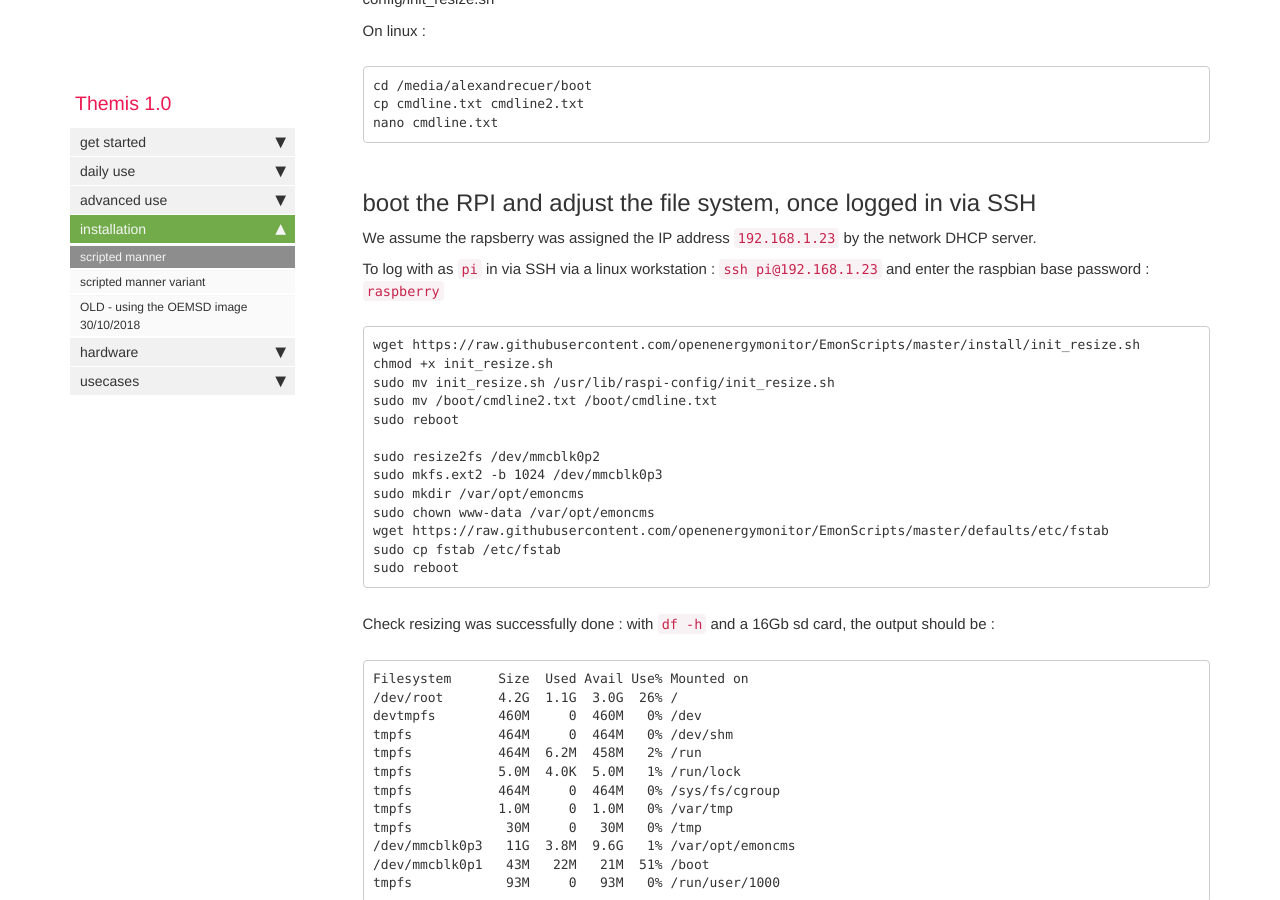
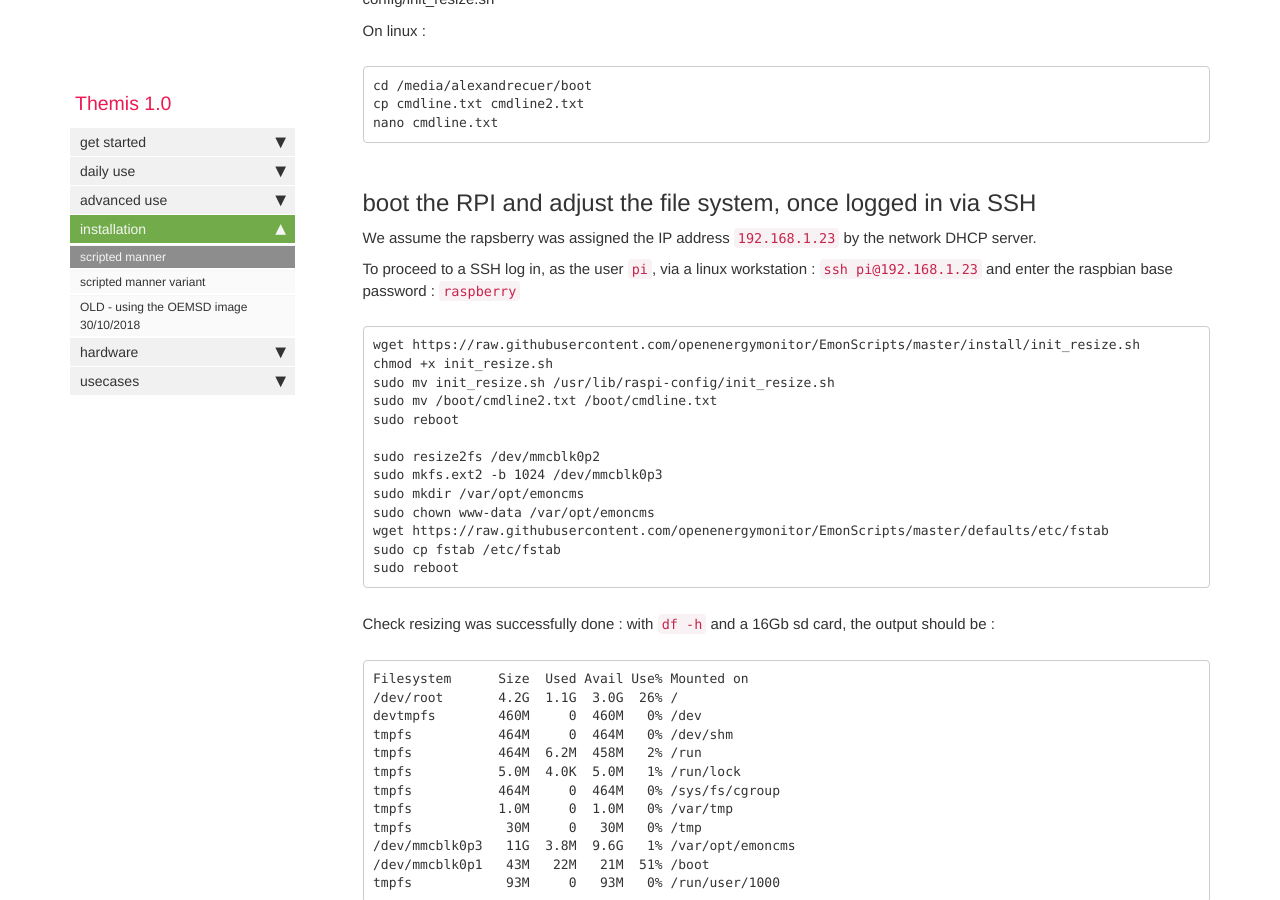
Before and after one commit to dromotherm/documentation, a Jekyll site: the page built from pages/themis/Note_install_Themis.md, in a window 1280 px wide and 900 px high, scrolled down 1251 px. Built offline with Jekyll 4.4.1, drawn with Linux system fonts in a browser that asks for light colours; comment, search, counter and statistics services are not loaded.

Commit message:
Update Note_install_Themis.md

````diff
--- a/pages/themis/Note_install_Themis.md
+++ b/pages/themis/Note_install_Themis.md
@@ -47,7 +47,7 @@
 
 We assume the rapsberry was assigned the IP address `192.168.1.23` by the network DHCP server.
 
-To log with as `pi` in via SSH via a linux workstation : `ssh pi@192.168.1.23` and enter the raspbian base password : `raspberry`
+To proceed to a SSH log in, as the user `pi`, via a linux workstation : `ssh pi@192.168.1.23` and enter the raspbian base password : `raspberry`
 
 ```
 wget https://raw.githubusercontent.com/openenergymonitor/EmonScripts/master/install/init_resize.sh
````
